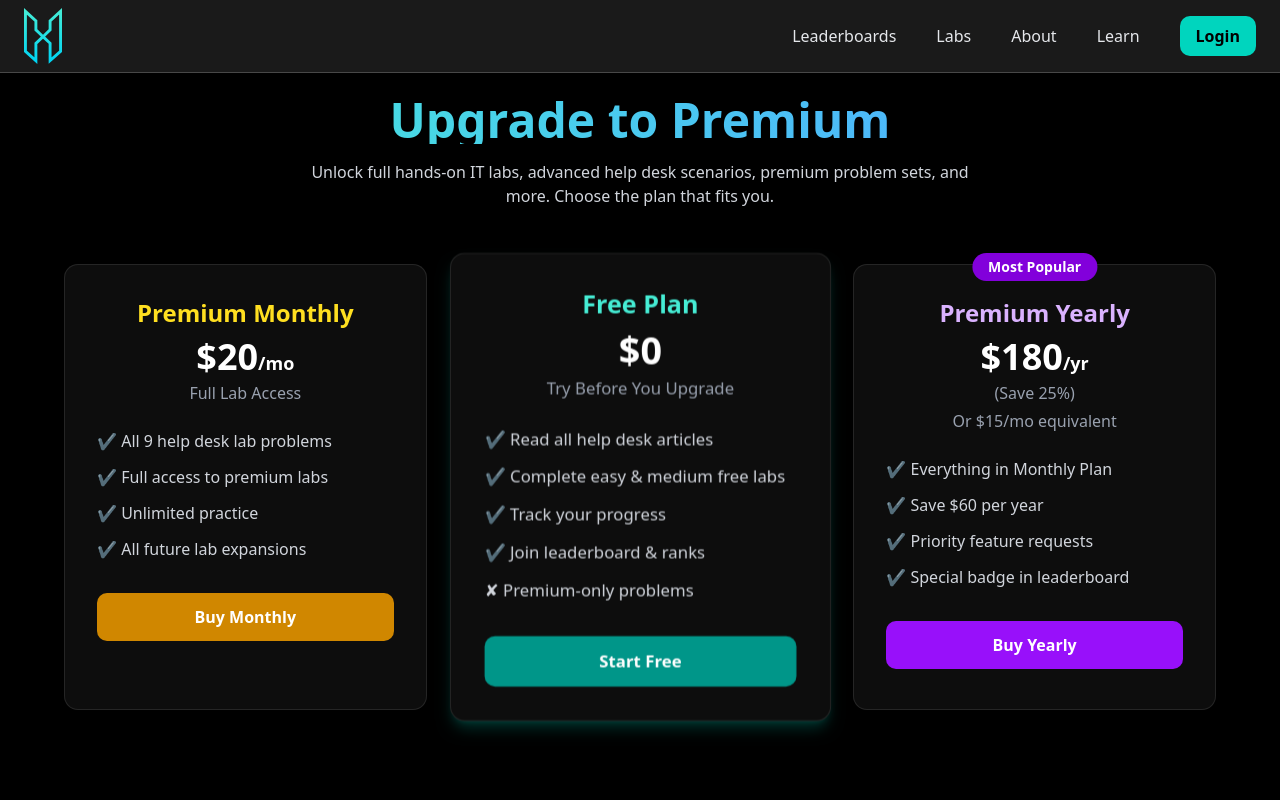
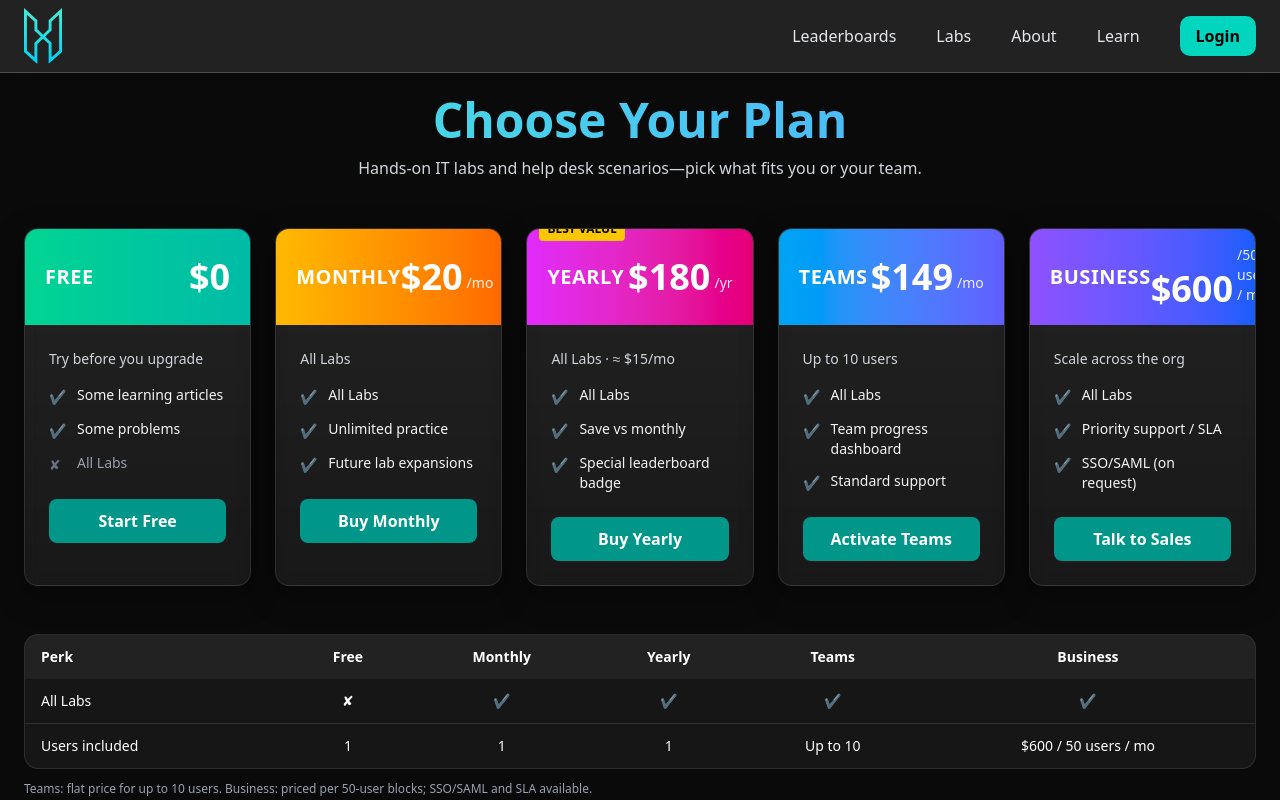
Before and after one commit to DanielG6205/help-desk-hero, a Next.js app: page /premium in a window 1280 px wide. Shown: the top 800 px of the page. Built offline with nearby package versions, Linux system fonts and the light colour scheme; no server answers.

Commit message:
cooked premium page for now... will fix

```diff
--- a/app/premium/page.tsx
+++ b/app/premium/page.tsx
@@ -1,120 +1,281 @@
 "use client";
 
+import { useCallback } from "react";
 import Link from "next/link";
+import { useRouter } from "next/navigation";
 import { useAuth } from "../components/fb/AuthContent";
 import { db } from "@/lib/firebase";
 import { doc, setDoc } from "firebase/firestore";
-import { useRouter } from "next/navigation";
 
-export default function PremiumPage() {
+type PlanKey =
+  | "free"
+  | "premium_monthly"
+  | "premium_yearly"
+  | "premium_team"
+  | "premium_business";
+
+type Plan = {
+  key: PlanKey;
+  title: string;
+  headerGrad: string;
+  priceMain: string;
+  priceSub?: string;
+  badge?: string;
+  subtitle?: string;
+  cta: string;
+  onClick?: () => void;
+  features: { label: string; ok: boolean }[];
+};
+
+export default function PricingFiveCards() {
   const { user } = useAuth();
   const router = useRouter();
 
-  const upgrade = async (makePremium: boolean) => {
+  const upgrade = useCallback(
+    async (plan: PlanKey) => {
       if (!user) return alert("Please log in first!");
-
-    const ref = doc(db, "users", user.uid);
-
       await setDoc(
-      ref,
-      {
-        premium: makePremium,
-        premiumUpdatedAt: new Date().toISOString(),
-      },
+        doc(db, "users", user.uid),
+        { plan, planUpdatedAt: new Date().toISOString() },
         { merge: true }
       );
+      alert(
+        plan === "free"
+          ? "Free plan activated."
+          : plan === "premium_monthly"
+          ? "Premium (Monthly) activated!"
+          : plan === "premium_yearly"
+          ? "Premium (Yearly) activated!"
+          : plan === "premium_team"
+          ? "Team plan activated!"
+          : "Business plan selected!"
+      );
+      router.push("/account");
+    },
+    [router, user]
+  );
 
-    alert(makePremium ? "You are now Premium!" : "Free plan activated.");
-    router.push("/account");
-  };
+  const contactSales = () => router.push("/contact-sales");
 
+  const plans: Plan[] = [
+    {
+      key: "free",
+      title: "FREE",
+      headerGrad: "from-emerald-400 to-teal-500",
+      priceMain: "$0",
+      subtitle: "Try before you upgrade",
+      cta: "Start Free",
+      features: [
+        { label: "Some learning articles", ok: true },
+        { label: "Some problems", ok: true },
+        { label: "All Labs", ok: false },
+      ],
+    },
+    {
+      key: "premium_monthly",
+      title: "MONTHLY",
+      headerGrad: "from-amber-400 to-orange-500",
+      priceMain: "$20",
+      priceSub: "/mo",
+      subtitle: "All Labs",
+      cta: "Buy Monthly",
+      features: [
+        { label: "All Labs", ok: true },
+        { label: "Unlimited practice", ok: true },
+        { label: "Future lab expansions", ok: true },
+      ],
+    },
+    {
+      key: "premium_yearly",
+      title: "YEARLY",
+      headerGrad: "from-fuchsia-500 to-pink-600",
+      priceMain: "$180",
+      priceSub: "/yr",
+      badge: "BEST VALUE",
+      subtitle: "All Labs · ≈ $15/mo",
+      cta: "Buy Yearly",
+      features: [
+        { label: "All Labs", ok: true },
+        { label: "Save vs monthly", ok: true },
+        { label: "Special leaderboard badge", ok: true },
+      ],
+    },
+    {
+      key: "premium_team",
+      title: "TEAMS",
+      headerGrad: "from-sky-500 to-indigo-500",
+      priceMain: "$149",
+      priceSub: "/mo",
+      subtitle: "Up to 10 users",
+      cta: "Activate Teams",
+      features: [
+        { label: "All Labs", ok: true },
+        { label: "Team progress dashboard", ok: true },
+        { label: "Standard support", ok: true },
+      ],
+    },
+    {
+      key: "premium_business",
+      title: "BUSINESS",
+      headerGrad: "from-violet-500 to-blue-600",
+      priceMain: "$600",
+      priceSub: "/50 users / mo",
+      subtitle: "Scale across the org",
+      cta: "Talk to Sales",
+      onClick: contactSales,
+      features: [
+        { label: "All Labs", ok: true },
+        { label: "Priority support / SLA", ok: true },
+        { label: "SSO/SAML (on request)", ok: true },
+      ],
+    },
+  ];
+
+  // Which order? Free (center/front), Monthly + Yearly (middle), Teams + Business (back)
+  // We’ll simply render 5 cards in a row; the “bring to top” happens via hover (z-50 + scale).
   return (
-    <div className="min-h-screen pt-24 px-6 bg-black text-white">
-      <div className="max-w-6xl mx-auto text-center">
+    <div className="min-h-screen pt-24 px-6 bg-neutral-950 text-white">
+      <div className="max-w-7xl mx-auto">
+        <header className="text-center mb-12">
+          <h1 className="text-5xl font-bold mb-3 bg-gradient-to-r from-teal-300 to-blue-400 text-transparent bg-clip-text">
+            Choose Your Plan
+          </h1>
+          <p className="text-gray-300">
+            Hands-on IT labs and help desk scenarios—pick what fits you or your team.
+          </p>
+        </header>
 
-        {/* -------- HEADER -------- */}
-        <h1 className="text-5xl font-bold mb-4 bg-gradient-to-r from-teal-300 to-blue-400 text-transparent bg-clip-text">
-          Upgrade to Premium
-        </h1>
-        <p className="text-gray-300 mb-14 max-w-2xl mx-auto">
-          Unlock full hands-on IT labs, advanced help desk scenarios, premium problem sets,
-          and more. Choose the plan that fits you.
-        </p>
+        {/* Five-card strip like your image; hover lifts to top */}
+        <div
+          className="grid grid-cols-1 md:grid-cols-2 xl:grid-cols-5 gap-6"
+          aria-label="Pricing cards"
+        >
+          {plans.map((p, idx) => (
+            <div
+              key={p.key}
+              className={[
+                "group relative overflow-hidden rounded-xl border border-white/10",
+                "bg-gradient-to-b from-white/10 to-white/[0.06] backdrop-blur",
+                "shadow-[0_10px_30px_rgba(0,0,0,0.35)]",
+                "transition-all duration-300 ease-out",
+                "hover:scale-[1.03] hover:-translate-y-1 hover:z-50 hover:shadow-[0_18px_60px_rgba(0,0,0,0.55)]",
+                "focus-within:scale-[1.03] focus-within:-translate-y-1 focus-within:z-50",
+              ].join(" ")}
+              style={{
+                // subtle default stacking so Free (middle) feels forward on XL
+                zIndex: [2, 1, 2, 0, 0][idx],
+              }}
+            >
+              {/* header gradient like the image */}
+              <div
+                className={`relative h-24 flex items-center justify-between px-5 bg-gradient-to-r ${p.headerGrad}`}
+              >
+                <h3 className="text-xl font-bold tracking-wide">{p.title}</h3>
+                <div className="flex items-end gap-1">
+                  <span className="text-4xl font-extrabold">{p.priceMain}</span>
+                  {p.priceSub ? (
+                    <span className="text-sm mb-1 opacity-90">{p.priceSub}</span>
+                  ) : null}
+                </div>
 
-        {/* -------- PRICING GRID -------- */}
-        <div className="grid grid-cols-1 md:grid-cols-3 gap-8">
+                {p.badge ? (
+                  <span className="absolute -top-3 left-3 bg-yellow-400 text-black text-xs font-bold px-2 py-1 rounded">
+                    {p.badge}
+                  </span>
+                ) : null}
+              </div>
 
-          {/* ----- PREMIUM MONTHLY ----- */}
-          <div className="bg-white/5 border border-white/10 rounded-xl p-8 backdrop-blur-md hover:border-teal-400/40 transition">
-            <h2 className="text-2xl font-bold mb-2 text-yellow-300">Premium Monthly</h2>
-            <p className="text-4xl font-bold mb-1">$20<span className="text-lg">/mo</span></p>
-            <p className="text-gray-400 mb-6">Full Lab Access</p>
+              {/* body */}
+              <div className="px-6 py-6">
+                {p.subtitle ? (
+                  <p className="text-gray-300 text-sm mb-4">{p.subtitle}</p>
+                ) : null}
 
-            <ul className="text-left space-y-3 text-gray-300 mb-8">
-              <li>✔ All 9 help desk lab problems</li>
-              <li>✔ Full access to premium labs</li>
-              <li>✔ Unlimited practice</li>
-              <li>✔ All future lab expansions</li>
+                <ul className="space-y-3 text-sm">
+                  {p.features.map((f, i) => (
+                    <li key={i} className="flex items-start gap-3">
+                      <span
+                        className={
+                          f.ok
+                            ? "mt-0.5 inline-block w-4 text-teal-400"
+                            : "mt-0.5 inline-block w-4 text-gray-500"
+                        }
+                      >
+                        {f.ok ? "✔" : "✘"}
+                      </span>
+                      <span className={f.ok ? "text-gray-100" : "text-gray-400"}>
+                        {f.label}
+                      </span>
+                    </li>
+                  ))}
                 </ul>
 
                 <button
-              onClick={() => upgrade(true)}
-              className="w-full py-3 bg-yellow-600 hover:bg-yellow-700 rounded-lg font-semibold"
+                  onClick={
+                    p.onClick
+                      ? p.onClick
+                      : () => upgrade(p.key) // default to writing plan
+                  }
+                  className="mt-6 w-full rounded-md bg-teal-600 hover:bg-teal-700 py-2.5 font-semibold"
                 >
-              Buy Monthly
+                  {p.cta}
                 </button>
               </div>
-
-          {/* ----- FREE TRIAL (CENTER) ----- */}
-          <div className="bg-white/5 border border-white/10 rounded-xl p-8 backdrop-blur-lg shadow-lg shadow-teal-400/20 relative scale-105">
-            <h2 className="text-2xl font-bold mb-2 text-teal-300">Free Plan</h2>
-            <p className="text-4xl font-bold mb-1">$0</p>
-            <p className="text-gray-400 mb-6">Try Before You Upgrade</p>
-
-            <ul className="text-left space-y-3 text-gray-300 mb-8">
-              <li>✔ Read all help desk articles</li>
-              <li>✔ Complete easy & medium free labs</li>
-              <li>✔ Track your progress</li>
-              <li>✔ Join leaderboard & ranks</li>
-              <li>✘ Premium-only problems</li>
-            </ul>
-
-            <button
-              onClick={() => upgrade(false)}
-              className="w-full py-3 bg-teal-600 hover:bg-teal-700 rounded-lg font-semibold"
-            >
-              Start Free
-            </button>
+            </div>
+          ))}
         </div>
 
-          {/* ----- PREMIUM YEARLY ----- */}
-          <div className="bg-white/5 border border-white/10 rounded-xl p-8 backdrop-blur-md hover:border-teal-400/40 transition relative">
-            <div className="absolute -top-3 left-1/2 -translate-x-1/2 px-4 py-1 bg-purple-700 rounded-full text-sm font-bold">
-              Most Popular
+        {/* Mini comparison (only what you asked) */}
+        <div className="mt-12">
+          <div className="overflow-x-auto rounded-xl border border-white/10 bg-white/5">
+            <table className="min-w-full text-sm">
+              <thead className="bg-white/5">
+                <tr className="[&>th]:px-4 [&>th]:py-3 text-left">
+                  <th>Perk</th>
+                  <th className="text-center">Free</th>
+                  <th className="text-center">Monthly</th>
+                  <th className="text-center">Yearly</th>
+                  <th className="text-center">Teams</th>
+                  <th className="text-center">Business</th>
+                </tr>
+              </thead>
+              <tbody className="[&>tr>*]:px-4 [&>tr>*]:py-3 divide-y divide-white/10">
+                <tr>
+                  <td className="font-medium">All Labs</td>
+                  <td className="text-center">✘</td>
+                  <td className="text-center">✔</td>
+                  <td className="text-center">✔</td>
+                  <td className="text-center">✔</td>
+                  <td className="text-center">✔</td>
+                </tr>
+                <tr>
+                  <td className="font-medium">Users included</td>
+                  <td className="text-center">1</td>
+                  <td className="text-center">1</td>
+                  <td className="text-center">1</td>
+                  <td className="text-center">Up to 10</td>
+                  <td className="text-center">$600 / 50 users / mo</td>
+                </tr>
+              </tbody>
+            </table>
           </div>
 
-            <h2 className="text-2xl font-bold mb-2 text-purple-300">Premium Yearly</h2>
-            <p className="text-4xl font-bold mb-1">$180<span className="text-lg">/yr</span></p>
-            <p className="text-gray-400 mb-1">(Save 25%)</p>
-            <p className="text-gray-400 mb-6">Or $15/mo equivalent</p>
-
-            <ul className="text-left space-y-3 text-gray-300 mb-8">
-              <li>✔ Everything in Monthly Plan</li>
-              <li>✔ Save $60 per year</li>
-              <li>✔ Priority feature requests</li>
-              <li>✔ Special badge in leaderboard</li>
-            </ul>
-
-            <button
-              onClick={() => upgrade(true)}
-              className="w-full py-3 bg-purple-600 hover:bg-purple-700 rounded-lg font-semibold"
-            >
-              Buy Yearly
-            </button>
+          <p className="text-xs text-gray-400 mt-3">
+            Teams: flat price for up to 10 users. Business: priced per 50-user blocks; SSO/SAML and SLA available.
+          </p>
         </div>
 
-        </div>
-
+        <footer className="mt-10 text-center text-gray-400">
+          Questions?{" "}
+          <Link href="/contact-sales" className="underline">
+            Contact sales
+          </Link>{" "}
+          or{" "}
+          <Link href="/faq" className="underline">
+            read the FAQ
+          </Link>
+          .
+        </footer>
       </div>
     </div>
   );
```
Lines whose indentation alone changed are shown as unchanged.
